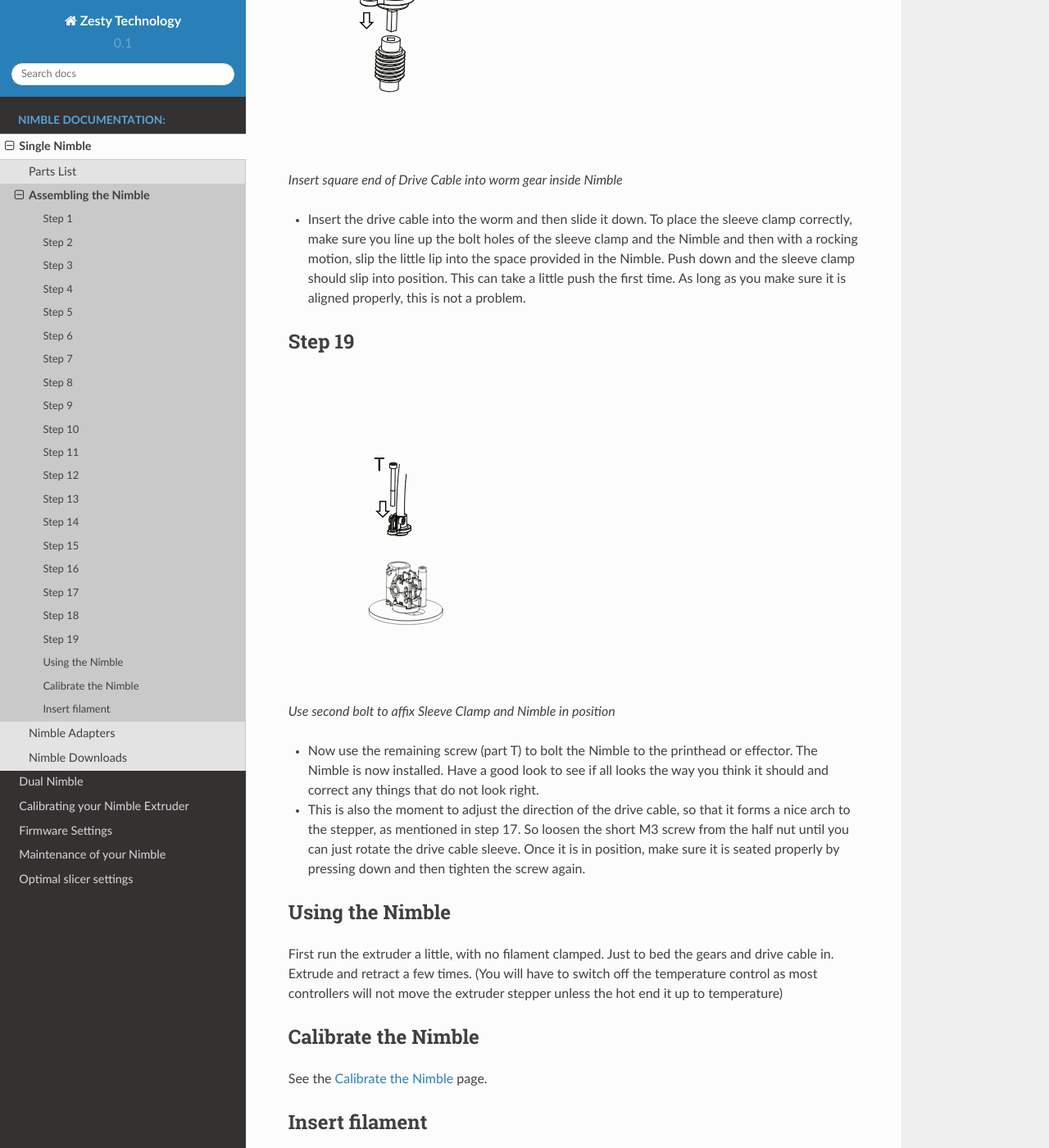
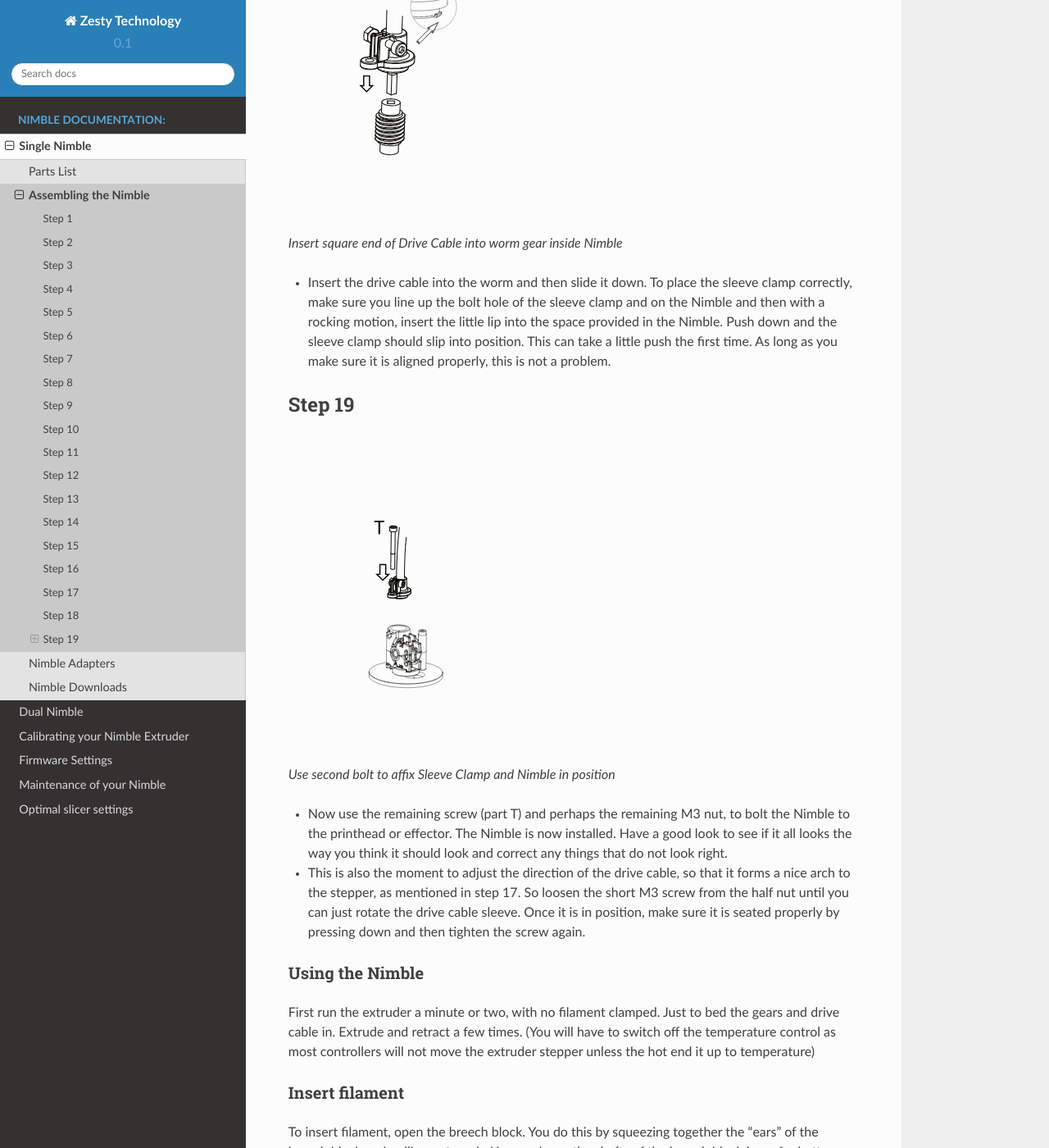
Before and after one commit to ZestyTechnology/zesty-docs, a Sphinx documentation site: the page built from docs/nimble_single/assembly.rst, in a window 1280 px wide and 1400 px high, scrolled down 11194 px. Shown: the whole window at 82% size. Built offline with Sphinx 7.4.7 and the Read the Docs theme 2.0.0, drawn with Linux system fonts in a browser that asks for light colours; some of the changed text lies outside the part shown.

Commit message:
Update assembly.rst
corrected text and moved the Calibrate Nimble to the bottom of the page. More logical, like Next step.

```diff
--- a/docs/nimble_single/assembly.rst
+++ b/docs/nimble_single/assembly.rst
@@ -2,7 +2,7 @@
 =======================
 
 Step 1
-######
+------
 
 .. figure:: images/1_step01.svg
     :alt: Insert bearings for worm
@@ -29,7 +30,7 @@
     * You might have done this already to force the bearing in, but place the Worm (part G) in the bearing of the Bottom housing.
 
 Step 3
-######
+------
 
 .. figure:: images/1_step03.svg
     :alt: Insert hob and place bearings
@@ -40,17 +41,17 @@
 
     * To assemble the gear shaft take the following parts:
 
-      * Gear shaft bearing (Part Q) 2x
+      * Gear shaft bearings (Part Q) 2x
       * Gear shaft/Hobbed wheel (Part J)
       * Gear wheel (H)
 
-    * Notice that on the end of the plastic part of the gear shaft we have included a little indicator to show you that the gear is turning. The shafts are so smooth that you would not be able to see it otherwise. If you want you can use a permanent marker to paint the top surface of the indicator to make it more visible.
+    * Notice that on the end of the plastic part of the gear shaft we have included a little indicator to show you that the gear is turning. The shafts are so smooth that you would not be able to see it otherwise. If you want you can use a permanent marker to colour the top surface of the indicator to make it more visible.
 
     * Insert the Gear shaft into the Gear and make sure the flat parts match. This needs a little push as it is supposed to be a close fit.
     * Now fit the Gear shaft bearings on both sides and hold it together while going to the next step.
 
 Step 4
-######
+------
 
 .. figure:: images/1_step04.svg
     :alt: Mount gear shaft
@@ -62,7 +63,7 @@
     * Fit the combined gear shaft and hob into the Nimble making sure the teeth of the gear mesh nicely with the worm gear.
 
 Step 5
-######
+------
 
 .. figure:: images/1_step05.svg
     :alt: Close Nimble
@@ -71,10 +72,10 @@
 
     Close Nimble
 
-    * Close the Nimble by placing the Top shell half. Make sure the worm gear is seated nicely in the bearing and that the seam is completely closed. If not, it means that the bearings for the Worm are not properly seated. Press down until it is fully closed.
+    * Close the Nimble by placing the Top shell half. Make sure the worm gear is seated nicely in the bearing and that the seam is completely closed. If not, it probably is caused by the fact that the bearings for the Worm are not properly seated. Press down until it is fully closed.
 
 Step 6
-######
+------
 
 .. figure:: images/1_step06.svg
     :alt: Click Breech block
@@ -86,34 +87,34 @@
     * To keep the Nimble closed and together, you can place the Breech block (part E) into the housing. This will lock into place with a click. To do so, keep the breech block horizontal, place the shafts into the bottom grooves of the housing and rotate the breech block upwards, between the upper "forks" until it clicks into place.
 
 Step 7
-######
+------
 
 .. figure:: images/1_step07.svg
-    :alt: When mountng on plate, use Groove mount adaptor
+    :alt: When mounting on plate, use Groove mount adaptor
     :height: 400px
     :width: 286px
 
-    When mountng on plate, use Groove mount adaptor
+    When mounting on a plate, use the Groove mount adaptor
 
     * Mount the Nimble on your printer. If you are using an adapter, have a look at the adapter page to see if there are any specific instructions for that adapter.
-    * The overall procedure if using the Groove Mount Adapter (Part D) is have the Hot end in place, place the Groove mount adapter over the top of the hot end and place the Nimble on top of that, making sure the little tabs fit inside the "forks" of the Nimble. This locks the Nimble to the hot end and keeps it centered.
+    * The overall procedure if using the Groove Mount Adapter (Part D) is to have the Hot end in place, place the Groove mount adapter over the top of the hot end and place the Nimble on top of that, making sure the little tabs fit inside the "forks" of the Nimble. This locks the Nimble to the hot end and keeps it centered.
 
 Step 8
-######
+------
 
 .. figure:: images/1_step08.svg
     :alt: Only use 1 bolt for now
     :height: 400px
     :width: 286px
 
-    Using another mount, check instructons.
+    Using another mount, check instructions.
 
     * For now use only 1 bolt (part T) to bolt the Nimble to the adapter or printer. This is done to lock it in and keep everything together while you prepare the drive cable and sleeve.
 
-    .. Note:: Here you might need the M3 nuts
+    .. Note:: Here you might need the M3 nuts.
 
 Step 9
-######
+------
 
 .. figure:: images/1_step09.svg
     :alt: Mount stepper to Bracket
@@ -125,7 +126,7 @@
     * Moving to the other end, the stepper. Mounting the Bracket (part M) to your stepper, using the M3 screws and washers (V and X). The center hole will make sure the stepper is centered in the Bracket. If the center hole is too big, please try to center the Bracket as perfectly as you can.
 
 Step 10
-#######
+-------
 
 .. figure:: images/1_step10.svg
     :alt: Bolt Bracket to printer
@@ -134,12 +135,12 @@
 
     Bolt Bracket to printer
 
-    * Mount the stepper to your printer frame. The image shows it being mounted to a 20x20 aluminium profile. Other methods can be, mounting it to the base, attaching it to a bracket and mounting that to your printer or any other way of fixing the stepper to your printer.
+    * Mount the stepper to your printer frame. The image shows it being mounted to a 20x20 aluminium profile. Other methods can be; mounting it to the base, attaching it to a bracket and mounting that to your printer or any other way of fixing the stepper to your printer.
 
     .. Note:: The mounting hardware is not included with the Nimble.
 
 Step 11
-#######
+-------
 
 .. figure:: images/1_step11.svg
     :alt: Insert Coupler on stepper shaft
@@ -151,7 +152,7 @@
     * Place the Coupler (part N) on the shaft of the stepper. The Coupler should fit through the top hole of the Bracket. Slide it down until there is approx 1.5 mm space between the stepper base and the Coupler. See step 12
 
 Step 12
-#######
+-------
 
 .. figure:: images/1_step12.svg
     :alt: Tighten bottom set screw
@@ -160,10 +161,10 @@
 
     Tighten bottom set screw
 
-    * Rotate the Coupler until the bottom set screws are perpendicular to the flat on the stepper shaft. Make sure there still is approx 1.5 mm space between the stepper base and the Coupler and tighten the bottom set screw (part Y).
+    * Rotate the Coupler until the bottom set screws are perpendicular to the flat on the stepper shaft (if there is one). Make sure there still is approx 1.5 mm space between the stepper base and the Coupler and tighten the bottom set screw (part Y).
 
 Step 13
-#######
+-------
 
 .. figure:: images/1_step13.svg
     :alt: Slide Drive Cable Sleeve
@@ -172,11 +173,11 @@
 
     Slide Drive Cable Sleeve into Sleeve Clamp (Stepper side)
 
-    * Take the Sleeve Clamp (part C) and slide the Drive Cable Sleeve (part F) in the top, as far as it will go. There is a little step and the bottom of the sleeve clamp to make sure the sleeve goes in just the right depth.
-    * Clamp the sleeve using the M3 screw (part Z) and the Half nut (part W). Tighten the screw nice and tight. There is a little ridge inside the sleeve clamp to prefent you from squeezing the sleeve too far and jamming the drive cable.
+    * Take the Sleeve Clamp (part C) and slide the Drive Cable Sleeve (part F) in the top, as far as it will go. There is a little step in the bottom of the sleeve clamp to make sure the sleeve goes in just to the right depth.
+    * Clamp the sleeve using the M3 screw (part Z) and the Half nut (part W). Tighten the screw nice and tight. There is a little ridge inside the sleeve clamp to prevent you from squeezing the sleeve too far and jamming the drive cable.
 
 Step 14
-#######
+-------
 
 .. figure:: images/1_step14.svg
     :alt: Insert Sleeve clamp into stepper bracket
@@ -189,7 +190,7 @@
     * Take care of the little lip. So insert the sleeve clamp using a little rocking motion. This lip prevents the sleeve clamp from lifting up during use.
 
 Step 15
-#######
+-------
 
 .. figure:: images/1_step15.svg
     :alt: Bolt Sleeve Clamp to Bracket
@@ -201,7 +202,7 @@
     * Use the M3 screw (part V) to bolt the sleeve clamp to the bracket.
 
 Step 16
-#######
+-------
 
 .. figure:: images/1_step16.svg
     :alt: Slide Drive Cable into Coupler
@@ -213,7 +214,7 @@
     * Now, take the drive cable itself (part L) and have a good look at it. You will see one side has square sides pressed into it. This is the Nimble side. So slide the other end, the round end, into the Drive Cable Sleeve and thread it all the way through. It will slide into the Coupler. Slide it all the way down and clamp it using the remaining 5 set screws (part Y)
 
 Step 17
-#######
+-------
 
 .. figure:: images/1_step17.svg
     :alt: Insert sleeve in sleeve clamp
@@ -224,10 +225,11 @@
 
     * Back to the Nimble side.
     * Slide the Sleeve, now containing the drive cable as well, into the next Sleeve Clamp (part C) and push it down as far as it will go. Use the M3 screw (part Z) and the half nut (part W) to clamp the sleeve.
-    * After mounting the Nimble in place, you can loosen this screw a little to adjust the direction of the drive cable. Allow it to have a relaxed and free arch to the stepper.
+
+    .. Note:: After mounting the Nimble in place, you can loosen this screw a little to adjust the direction of the drive cable. Allow it to have a relaxed and free arch to the stepper.
 
 Step 18
-#######
+-------
 
 .. figure:: images/1_step18.svg
     :alt: Insert Drive Cable into Worm
@@ -236,10 +238,10 @@
 
     Insert square end of Drive Cable into worm gear inside Nimble
 
-    * Insert the drive cable into the worm and then slide it down. To place the sleeve clamp correctly, make sure you line up the bolt holes of the sleeve clamp and the Nimble and then with a rocking motion, slip the little lip into the space provided in the Nimble. Push down and the sleeve clamp should slip into position. This can take a little push the first time. As long as you make sure it is aligned properly, this is not a problem.
+    * Insert the drive cable into the worm and then slide it down. To place the sleeve clamp correctly, make sure you line up the bolt hole of the sleeve clamp and on the Nimble and then with a rocking motion, insert the little lip into the space provided in the Nimble. Push down and the sleeve clamp should slip into position. This can take a little push the first time. As long as you make sure it is aligned properly, this is not a problem.
 
 Step 19
-#######
+-------
 
 .. figure:: images/1_step19.svg
     :alt: Affix Nimble
@@ -248,25 +250,19 @@
 
     Use second bolt to affix Sleeve Clamp and Nimble in position
 
-    * Now use the remaining screw (part T) to bolt the Nimble to the printhead or effector. The Nimble is now installed. Have a good look to see if all looks the way you think it should and correct any things that do not look right.
+    * Now use the remaining screw (part T) and perhaps the remaining M3 nut, to bolt the Nimble to the printhead or effector. The Nimble is now installed. Have a good look to see if it all looks the way you think it should look and correct any things that do not look right.
     * This is also the moment to adjust the direction of the drive cable, so that it forms a nice arch to the stepper, as mentioned in step 17. So loosen the short M3 screw from the half nut until you can just rotate the drive cable sleeve. Once it is in position, make sure it is seated properly by pressing down and then tighten the screw again.
 
 
 Using the Nimble
 ################
 
-First run the extruder a little, with no filament clamped. Just to bed the gears and drive cable in. Extrude and retract a few times. (You will have to switch off the temperature control as most controllers will not move the extruder stepper unless the hot end it up to temperature)
-
-Calibrate the Nimble
-####################
-
-See the :doc:`Calibrate the Nimble<../nimble_calibration>` page.
-
+First run the extruder a minute or two, with no filament clamped. Just to bed the gears and drive cable in. Extrude and retract a few times. (You will have to switch off the temperature control as most controllers will not move the extruder stepper unless the hot end it up to temperature)
 
 Insert filament
 ###############
 
-To insert filament, open the breech block. You do this by squeezing together the "ears" of the breech block and pulling out. You can leave the shafts of the breech block in or, for better visibility, take the whole breech block out.
+To insert filament, open the breech block. You do this by squeezing together the "ears" of the breech block and pulling outwards. You can leave the shafts of the breech block in or, for better visibility, take the whole breech block out.
 
 Now you can see the top of the hot end (usually, depends on the adapter used) and slide the filament in. If the hot end is up to the correct temperature, you can purge the old filament by simply pushing down on the filament and feeding it into the hot end. After the old filament is cleared you can close the breech block.
 
```
Also changed, not shown: other parts of docs/nimble_single/assembly.rst (+8 -2 lines).
